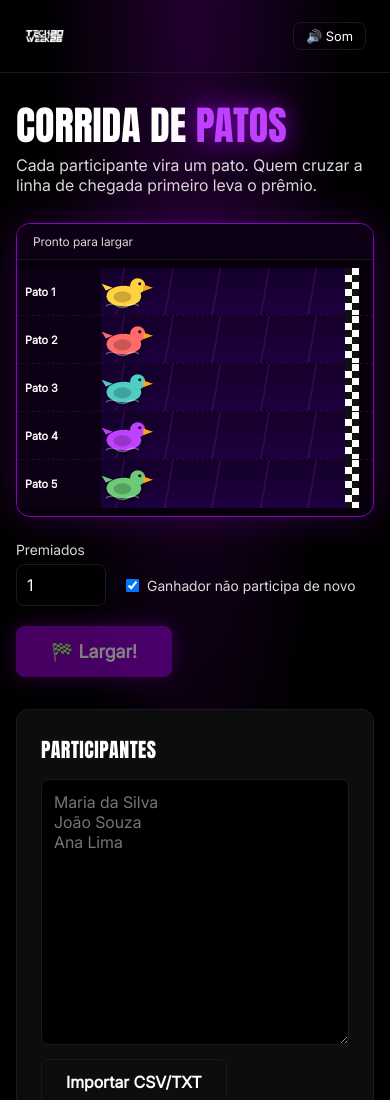
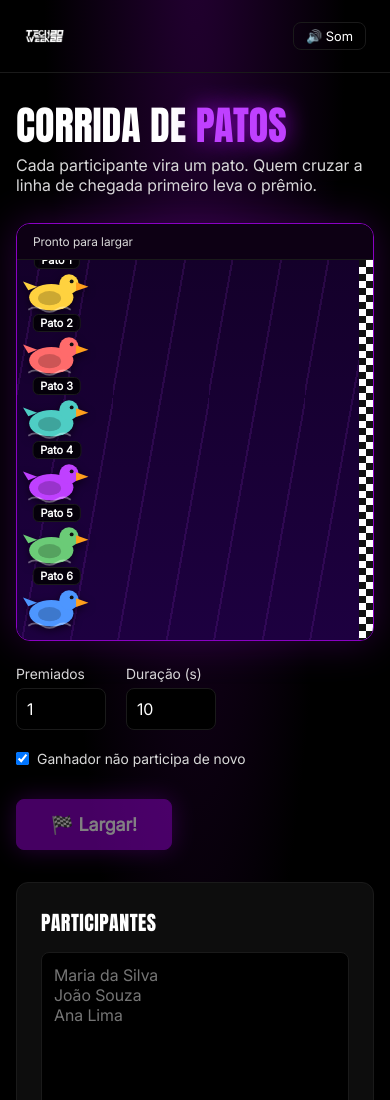
Before and after one commit to Dvd2112/sorteio-tw26, a plain HTML site: page index.html in a window 390 px wide. Shown: the top 1100 px of the page. Drawn offline with Linux system fonts and the light colour scheme.

Commit message:
feat: todos os patos na mesma pista e duração da corrida configurável
Co-Authored-By: Claude Sonnet 5.5 <noreply@anthropic.com>

```diff
--- a/app.js
+++ b/app.js
@@ -1,14 +1,15 @@
 (() => {
   const STORAGE_KEY = 'tw26_sorteio';
-  const MAX_LANES = 10;       // raias na pista; o resultado é sorteado antes, a pista é só o show
-  const BASE_MS = 8000;       // tempo do 1º colocado
-  const GAP_MS = 480;         // diferença entre colocações
+  const MAX_DUCKS = 400;      // patos na pista (todos os premiados entram); o resultado é sorteado antes, a pista é só o show
+  const ROW_MIN = 16;         // altura mínima de cada "fileira" da pista, em px
+  const ALL_TAGS_UP_TO = 12;  // até esse total, todos os patos mostram o nome
+  const DEFAULT_SECONDS = 10; // duração padrão da corrida (tempo do 1º colocado)
   const COLORS = ['#ffd23f', '#ff6b6b', '#4ecdc4', '#bf40ff', '#6bcb77', '#4d96ff', '#ff9f1c', '#f368e0', '#ffffff', '#a0e7e5'];
   const MEDALS = ['🥇', '🥈', '🥉'];
 
   const $ = (id) => document.getElementById(id);
   const el = {
-    names: $('names'), file: $('file'), count: $('count'), qty: $('qty'), remove: $('remove'),
+    names: $('names'), file: $('file'), count: $('count'), qty: $('qty'), dur: $('dur'), remove: $('remove'),
     draw: $('draw'), copy: $('copy'), clear: $('clear'), wcount: $('wcount'), empty: $('empty'),
     list: $('list'), confetti: $('confetti'), track: $('track'), race: $('race'),
     hudLeft: $('hud-left'), hudLeader: $('hud-leader'), countdown: $('countdown'), countText: $('count-text'),
@@ -113,25 +114,32 @@
   }
 
   /* ---------- pista ---------- */
-  function buildTrack(lanes, idle) {
-    el.track.className = `track${idle ? ' idle' : ''}`;
-    el.track.innerHTML = lanes.map((l, i) => `
-      <div class="lane" data-i="${i}">
-        <div class="lane-name"><b>${esc(l.name)}</b></div>
-        <div class="water"><div class="run">
-          <div class="duck">${duckSvg(COLORS[i % COLORS.length])}</div>
-        </div></div>
-      </div>`).join('');
-    const laneEls = [...el.track.querySelectorAll('.lane')];
-    lanes.forEach((l, i) => {
-      l.lane = laneEls[i];
-      l.duck = laneEls[i].querySelector('.duck');
-      l.nameEl = laneEls[i].querySelector('.lane-name');
+  function buildTrack(list, idle) {
+    const N = list.length;
+    const H = el.track.clientHeight || 440;
+    const rows = Math.max(1, Math.min(N, Math.floor(H / ROW_MIN)));
+    const rowH = H / rows;
+    const duckH = Math.max(12, Math.min(46, rowH * 1.7));
+    const duckW = duckH * (76 / 52);
+
+    el.track.className = `track${idle ? ' idle' : ''}${N > 40 ? ' dense' : ''}${N <= ALL_TAGS_UP_TO ? ' all-tags' : ''}`;
+    el.track.style.setProperty('--duck-h', `${duckH}px`);
+    el.track.style.setProperty('--duck-w', `${duckW}px`);
+    el.track.innerHTML = `<div class="run">${list.map((l, i) => `
+      <div class="duck">${duckSvg(COLORS[i % COLORS.length])}<span class="tag">${esc(l.name)}</span></div>`).join('')}</div>`;
+
+    const duckEls = el.track.querySelectorAll('.duck');
+    list.forEach((l, i) => {
+      const row = i % rows;
+      const jitter = rows < N ? (randomInt(1001) / 1000 - 0.5) * rowH * 0.8 : 0;
+      const top = Math.min(Math.max(row * rowH + (rowH - duckH) / 2 + jitter, 0), H - duckH);
+      l.duck = duckEls[i];
+      l.duck.style.top = `${top}px`;
     });
   }
 
   function showIdle() {
-    const demo = Array.from({ length: 5 }, (_, i) => ({ name: `Pato ${i + 1}` }));
+    const demo = Array.from({ length: 6 }, (_, i) => ({ name: `Pato ${i + 1}` }));
     buildTrack(demo, true);
     el.hudLeft.textContent = 'Pronto para largar';
     el.hudLeader.textContent = '';
@@ -161,34 +169,38 @@
   function setup() {
     const candidates = pool();
     const n = Math.min(Math.max(parseInt(el.qty.value, 10) || 1, 1), candidates.length);
-    const laneCount = Math.min(candidates.length, Math.max(MAX_LANES, n));
-    const picked = sample(candidates, laneCount);     // [0..n) = premiados, em ordem de chegada
+    const total = Math.min(candidates.length, Math.max(MAX_DUCKS, n));
+    const picked = sample(candidates, total);          // [0..n) = premiados, em ordem de chegada
+    const seconds = Math.min(Math.max(parseFloat(el.dur.value) || DEFAULT_SECONDS, 3), 180);
+    const BASE_MS = seconds * 1000;
+    const GAP_MS = Math.min(seconds * 60, 1500);       // diferença entre colocações
+    const lastWinnerT = BASE_MS + (n - 1) * GAP_MS + GAP_MS * 0.3;
 
     const ducks = picked.map((name, rank) => ({
       name, rank,
-      T: BASE_MS + rank * GAP_MS + rand(0, GAP_MS * 0.3),
+      T: rank < n ? BASE_MS + rank * GAP_MS + rand(0, GAP_MS * 0.3) : lastWinnerT + GAP_MS + rand(0, 3000),
       a1: rand(0.04, 0.09), f1: rand(1.5, 3.5), p1: rand(0, 6.28),
       a2: rand(0.02, 0.05), f2: rand(4, 7), p2: rand(0, 6.28),
       last: 0, done: false,
     }));
 
-    // embaralha em qual raia cada pato fica, para o vencedor não ser sempre o da mesma raia
+    // embaralha a ordem de desenho, para o vencedor não cair sempre na mesma fileira
     const lanes = sample(ducks, ducks.length);
     return { ducks, lanes, n };
   }
 
-  function runRace({ ducks, lanes, n }) {
+  function runRace({ ducks, n }) {
     return new Promise((resolve) => {
-      let finished = 0;
+      let winnersDone = 0;
+      let shown = new Set();
       let leaderName = '';
       const t0 = performance.now();
       el.track.classList.add('racing');
-      el.hudLeft.textContent = `${lanes.length} patos na pista`;
+      el.hudLeft.textContent = `${ducks.length} patos na pista`;
       let quackAt = 0;
 
       (function frame(now) {
         const t = now - t0;
-        let best = null;
 
         ducks.forEach((d) => {
           if (d.done) return;
@@ -199,14 +211,15 @@
           if (x >= 1) {
             d.last = 1;
             d.done = true;
-            finished += 1;
             d.duck.classList.add('done');
             if (d.rank < n) {
+              winnersDone += 1;
               const badge = document.createElement('span');
               badge.className = 'medal';
               badge.textContent = MEDALS[d.rank] ?? `#${d.rank + 1}`;
               d.duck.appendChild(badge);
-              d.lane.classList.add('win');
+              d.duck.classList.add('show');
+              shown.add(d);
               quack(0, 1 + (n - d.rank) * 0.02);
               if (d.rank === 0) launchConfetti(70);
             }
@@ -214,15 +227,19 @@
           d.duck.style.left = `${d.last * 100}%`;
         });
 
-        ducks.forEach((d) => { if (!best || d.last > best.last) best = d; });
-        if (best.name !== leaderName) {
-          leaderName = best.name;
-          lanes.forEach((l) => l.lane.classList.toggle('lead', l === best));
+        // os 3 da frente mostram o nome
+        const top = ducks.slice().sort((a, b) => b.last - a.last).slice(0, 3);
+        const keep = new Set(top);
+        shown.forEach((d) => { if (!keep.has(d) && !(d.done && d.rank < n)) { d.duck.classList.remove('show'); shown.delete(d); } });
+        top.forEach((d) => { d.duck.classList.add('show'); shown.add(d); });
+        ducks.forEach((d) => d.duck.classList.toggle('lead', d === top[0] && winnersDone === 0));
+        if (top[0].name !== leaderName && winnersDone === 0) {
+          leaderName = top[0].name;
           el.hudLeader.textContent = `🏃 Na frente: ${leaderName}`;
         }
-        if (now - quackAt > 1400 && finished === 0) { quackAt = now; quack(0, rand(0.9, 1.3)); }
+        if (now - quackAt > 1400 && winnersDone === 0) { quackAt = now; quack(0, rand(0.9, 1.3)); }
 
-        if (finished < ducks.length) requestAnimationFrame(frame);
+        if (winnersDone < n) requestAnimationFrame(frame);
         else resolve();
       })(t0);
     });
@@ -286,7 +303,7 @@
   /* ---------- estado / UI ---------- */
   function save() {
     try {
-      localStorage.setItem(STORAGE_KEY, JSON.stringify({ text: el.names.value, winners, remove: el.remove.checked }));
+      localStorage.setItem(STORAGE_KEY, JSON.stringify({ text: el.names.value, winners, dur: el.dur.value, remove: el.remove.checked }));
     } catch { /* storage indisponível */ }
   }
 
@@ -295,10 +312,10 @@
     const available = pool().length;
     el.count.textContent = `${total} participantes · ${available} disponíveis`;
     el.draw.disabled = busy || !available;
-    [el.names, el.qty, el.remove, el.clear].forEach((x) => { x.disabled = busy; });
+    [el.names, el.qty, el.dur, el.remove, el.clear].forEach((x) => { x.disabled = busy; });
     el.qty.max = Math.max(available, 1);
-    el.note.textContent = available > MAX_LANES
-      ? `A pista mostra ${Math.max(MAX_LANES, parseInt(el.qty.value, 10) || 1)} patos; todos os ${available} concorrem ao prêmio.`
+    el.note.textContent = available > MAX_DUCKS
+      ? `A pista mostra ${MAX_DUCKS} patos; todos os ${available} concorrem ao prêmio.`
       : '';
     el.wcount.textContent = winners.length;
     el.empty.hidden = winners.length > 0;
@@ -340,6 +357,7 @@
     el.names.value = s.text ?? '';
     winners = s.winners ?? [];
     el.remove.checked = s.remove ?? true;
+    el.dur.value = s.dur ?? DEFAULT_SECONDS;
   } catch { /* ignora */ }
   showIdle();
   render();
--- a/index.html
+++ b/index.html
@@ -39,6 +39,9 @@
       <label class="field">Premiados
         <input type="number" id="qty" min="1" value="1">
       </label>
+      <label class="field">Duração (s)
+        <input type="number" id="dur" min="3" max="180" value="10">
+      </label>
       <label class="check">
         <input type="checkbox" id="remove" checked> Ganhador não participa de novo
       </label>
--- a/style.css
+++ b/style.css
@@ -8,9 +8,7 @@
   --muted: #d9d9d9;
   --card: #0d0d0d;
   --border: #1a1a1a;
-  --lane-h: 56px;
-  --label-w: 130px;
-  --duck-w: 70px;
+  --track-h: 440px;
 }
 
 * { box-sizing: border-box; margin: 0; padding: 0; }
@@ -52,60 +50,48 @@ h3 { font-family: 'Anton', sans-serif; font-weight: 400; text-transform: upperca
 }
 .leader { color: #fff; font-weight: 600; white-space: nowrap; overflow: hidden; text-overflow: ellipsis; }
 
-.track { position: relative; padding: 8px 0; }
-
-.lane {
-  position: relative; height: var(--lane-h);
-  display: flex; align-items: stretch;
-  border-bottom: 1px dashed rgba(255, 255, 255, .08);
-}
-.lane:last-child { border-bottom: 0; }
-
-.lane-name {
-  flex: 0 0 var(--label-w); padding: 0 10px 0 14px;
-  display: flex; align-items: center; gap: 6px;
-  font-size: 13px; font-weight: 600;
-  background: #0d0014; z-index: 2;
-}
-.lane-name b { overflow: hidden; text-overflow: ellipsis; white-space: nowrap; }
-
-.water {
-  position: relative; flex: 1; margin-right: 14px;
+.track {
+  position: relative; height: var(--track-h); overflow: hidden;
   background:
-    repeating-linear-gradient(100deg, rgba(191, 64, 255, .0) 0 22px, rgba(191, 64, 255, .12) 22px 24px, rgba(191, 64, 255, 0) 24px 48px),
+    repeating-linear-gradient(100deg, rgba(191, 64, 255, 0) 0 22px, rgba(191, 64, 255, .12) 22px 24px, rgba(191, 64, 255, 0) 24px 48px),
     linear-gradient(180deg, #14002a, #1d0040);
   background-size: 96px 100%, 100% 100%;
 }
-.racing .water { animation: flow 1.2s linear infinite; }
+.track.racing { animation: flow 1.2s linear infinite; }
 @keyframes flow { to { background-position: -96px 0, 0 0; } }
 
 /* linha de chegada */
-.water::after {
-  content: ''; position: absolute; top: 0; bottom: 0; right: 0; width: 14px;
-  background:
-    repeating-conic-gradient(#fff 0 25%, #111 0 50%) 0 0 / 14px 14px;
+.track::after {
+  content: ''; position: absolute; top: 0; bottom: 0; right: 0; width: 14px; z-index: 3;
+  background: repeating-conic-gradient(#fff 0 25%, #111 0 50%) 0 0 / 14px 14px;
 }
 
-.run { position: absolute; inset: 0 var(--duck-w) 0 0; }
+.run { position: absolute; left: 6px; right: calc(var(--duck-w) + 6px); top: 0; bottom: 0; }
 
 .duck {
-  position: absolute; left: 0; top: 50%;
-  width: var(--duck-w); height: 46px; margin-top: -23px;
+  position: absolute; left: 0;
+  width: var(--duck-w); height: var(--duck-h);
   will-change: left;
 }
-.duck svg { width: 100%; height: 100%; display: block; overflow: visible; filter: drop-shadow(0 3px 4px rgba(0, 0, 0, .6)); }
+.duck svg { width: 100%; height: 100%; display: block; overflow: visible; }
+.track:not(.dense) .duck svg { filter: drop-shadow(0 3px 4px rgba(0, 0, 0, .6)); }
 .racing .duck svg { animation: waddle .32s ease-in-out infinite alternate; transform-origin: 50% 90%; }
-.racing .lane:nth-child(2n) .duck svg { animation-duration: .28s; }
-.racing .lane:nth-child(3n) .duck svg { animation-duration: .36s; }
+.racing .duck:nth-child(2n) svg { animation-duration: .28s; }
+.racing .duck:nth-child(3n) svg { animation-duration: .36s; }
 .duck.done svg { animation: none; }
 .idle .duck svg { animation: idle 2.4s ease-in-out infinite alternate; }
-@keyframes waddle { from { transform: translateY(0) rotate(-6deg); } to { transform: translateY(-5px) rotate(6deg); } }
+@keyframes waddle { from { transform: translateY(0) rotate(-6deg); } to { transform: translateY(-3px) rotate(6deg); } }
 @keyframes idle { from { transform: translateY(0); } to { transform: translateY(-3px); } }
 
-.medal { position: absolute; right: -4px; top: -14px; font-size: 22px; animation: pop .5s ease; }
-.lane.win .lane-name b { color: var(--accent); }
-
-.lane.lead .water { box-shadow: inset 0 0 0 1px rgba(191, 64, 255, .6); }
+.tag {
+  display: none; position: absolute; bottom: 100%; left: 50%; transform: translateX(-50%);
+  font-size: 11px; font-weight: 600; white-space: nowrap; max-width: 160px; overflow: hidden; text-overflow: ellipsis;
+  padding: 1px 7px; border-radius: 6px; background: rgba(0, 0, 0, .8); border: 1px solid var(--border);
+}
+.duck.show { z-index: 4; }
+.duck.show .tag, .all-tags .tag { display: block; }
+.duck.lead .tag { background: var(--neon); border-color: var(--accent); }
+.medal { position: absolute; right: -6px; top: -16px; font-size: 22px; animation: pop .5s ease; z-index: 5; }
 
 /* overlays */
 .overlay {
@@ -171,14 +157,12 @@ textarea {
 #confetti { position: fixed; inset: 0; pointer-events: none; z-index: 20; }
 
 @media (max-width: 768px) {
-  :root { --lane-h: 48px; --label-w: 84px; --duck-w: 54px; }
+  :root { --track-h: 380px; }
   .wrap { padding: 32px 16px 60px; }
   .grid { grid-template-columns: 1fr; }
-  .duck { height: 36px; margin-top: -18px; }
-  .lane-name { font-size: 11px; padding-left: 8px; }
   .hud { font-size: 12px; }
 }
 
 @media (prefers-reduced-motion: reduce) {
-  .racing .water, .racing .duck svg, .idle .duck svg, .trophy { animation: none; }
+  .track.racing, .racing .duck svg, .idle .duck svg, .trophy { animation: none; }
 }
```
